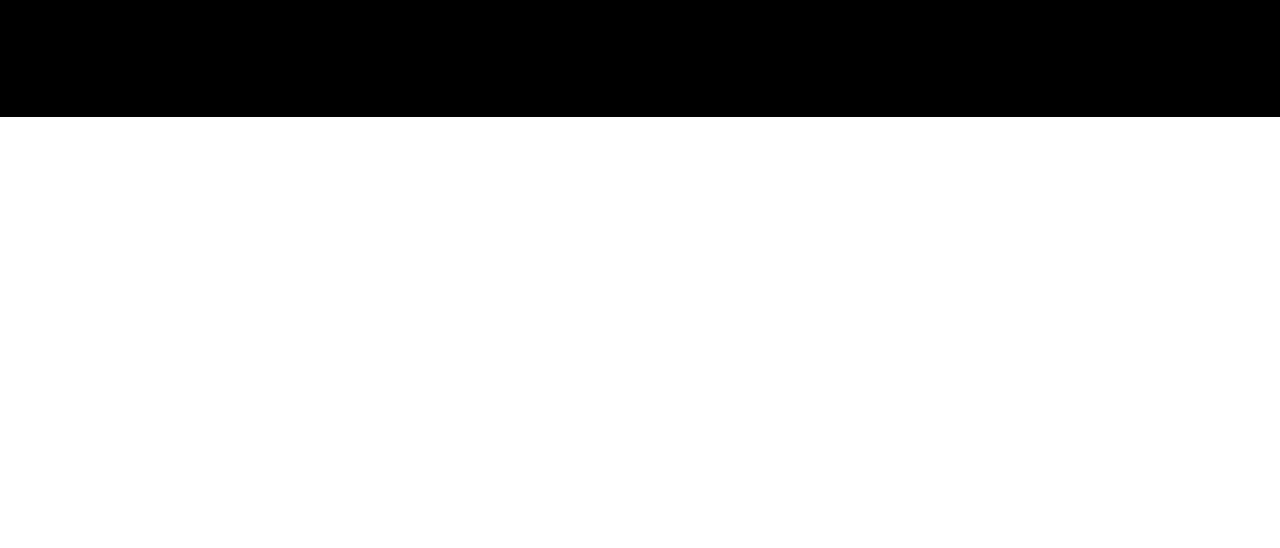
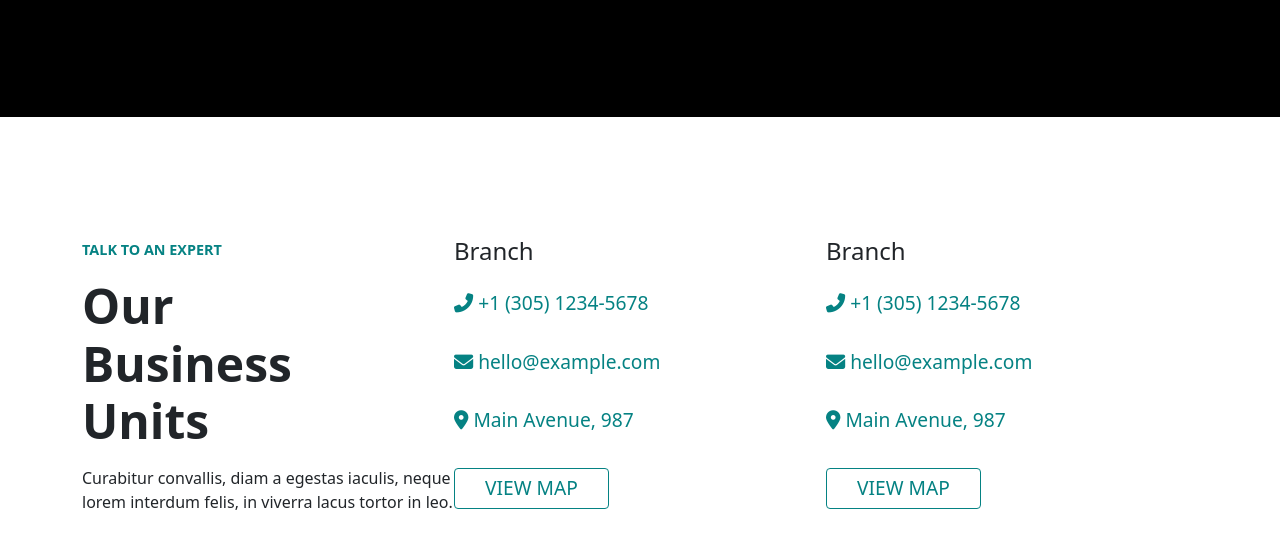
Before and after one commit to Farid0558475484/ibgroup.az, a plain HTML site: page index.html in a window 1280 px wide. Shown: the part 3353-3901 px from the top of the page. Before the commit the page ends 3470 px from the top, so only its background shows below. Drawn offline with nearby package versions, Linux system fonts and the light colour scheme.

Commit message:
our business

```diff
--- a/assets/sass/_home.scss
+++ b/assets/sass/_home.scss
@@ -19,6 +19,12 @@ header {
 }
 .featured {
   color: #058283;
+}
+h2,
+h4,
+p,
+span {
+  cursor: default;
 }
 
 #header-top {
@@ -240,3 +246,37 @@ header {
     align-items: center;
   }
 }
+
+.our-businnes {
+  padding: 120px 0;
+  h2 {
+    font-size: 3rem;
+    font-weight: 800;
+  }
+  a {
+    padding: 5px 0;
+    font-size: 1.2rem;
+    font-weight: 400;
+    color: #058283;
+    &:hover {
+      color: #058283;
+    }
+  }
+  .outline-button {
+    border: #058283 1px solid;
+    padding: 5px 30px;
+    &:hover {
+      background-color: #058283;
+      color: white;
+    }
+  }
+  ul li {
+    padding: 10px 0;
+  }
+}
+
+@media only screen and (max-width: 484px) {
+  .businnes-block {
+    text-align: center;
+  }
+}
--- a/index.html
+++ b/index.html
@@ -417,7 +417,7 @@
             </div>
             <div class="col-md-6">
               <div class="row">
-                <div class="col-4 img-center" >
+                <div class="col-4 img-center">
                   <div class="team-img">
                     <img src="/assets/img/team-1.jpg" alt="team-img" />
                   </div>
@@ -454,6 +454,85 @@
           </div>
         </div>
       </section>
+
+      <section class="our-businnes">
+        <div class="container">
+          <div class="row">
+            <div class="col-md-4">
+              <div class="businnes-block">
+                <div class="col-12 p-0">
+                  <span class="pre-title m-0">Talk to an expert</span>
+                  <h2 class="mt-3 mb-3">Our<br />Business<br />Units</h2>
+                  <p>
+                    Curabitur convallis, diam a egestas iaculis, neque lorem
+                    interdum felis, in viverra lacus tortor in leo.
+                  </p>
+                </div>
+              </div>
+            </div>
+            <div class="col-md-4">
+              <div class="businnes-block">
+                <div class="col-12 p-0">
+                  <h4>Branch</h4>
+                  <ul class="navbar-nav">
+                    <li class="nav-item">
+                        <a href="#" class="nav-link">
+                            <i class="fas fa-phone-alt mr-2"></i>
+                            +1 (305) 1234-5678
+                        </a>
+                    </li>
+                    <li class="nav-item">
+                        <a href="#" class="nav-link">
+                            <i class="fas fa-envelope mr-2"></i>
+                            hello@example.com
+                        </a>
+                    </li>
+                    <li class="nav-item">
+                        <a href="#" class="nav-link">
+                            <i class="fas fa-map-marker-alt mr-2"></i>
+                            Main Avenue, 987
+                        </a>
+                    </li>
+                    <li class="nav-item">
+                        <a href="#" class="mt-2 btn outline-button" data-toggle="modal" data-target="#map">VIEW MAP</a>
+                    </li>
+                </ul>
+                </div>
+              </div>
+            </div>
+            <div class="col-md-4">
+              <div class="businnes-block">
+                <div class="col-12 p-0">
+                  <h4 >Branch</h4>
+                  <ul class="navbar-nav">
+                    <li class="nav-item">
+                        <a href="#" class="nav-link">
+                            <i class="fas fa-phone-alt mr-2"></i>
+                            +1 (305) 1234-5678
+                        </a>
+                    </li>
+                    <li class="nav-item">
+                        <a href="#" class="nav-link">
+                            <i class="fas fa-envelope mr-2"></i>
+                            hello@example.com
+                        </a>
+                    </li>
+                    <li class="nav-item">
+                        <a href="#" class="nav-link">
+                            <i class="fas fa-map-marker-alt mr-2"></i>
+                            Main Avenue, 987
+                        </a>
+                    </li>
+                    <li class="nav-item">
+                        <a href="#" class="mt-2 btn outline-button" data-toggle="modal" data-target="#map">VIEW MAP</a>
+                    </li>
+                </ul>
+                </div>
+              </div>
+            </div>
+          </div>
+        </div>
+      </section>
     </main>
 
     <script
```
Also changed, not shown: assets/css/style.css.
